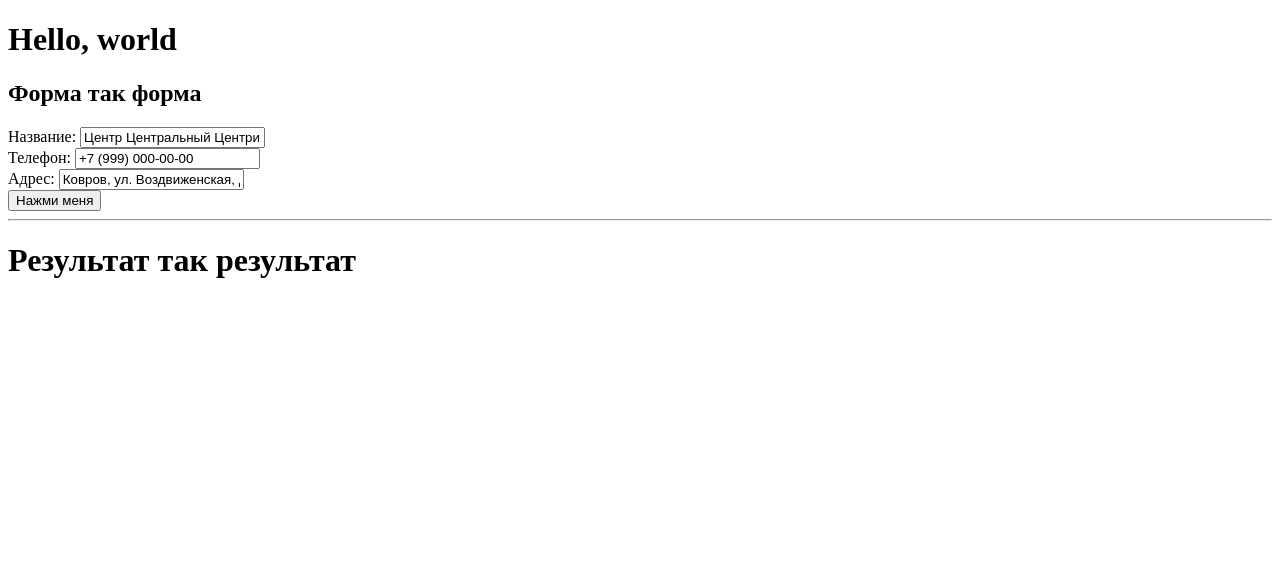
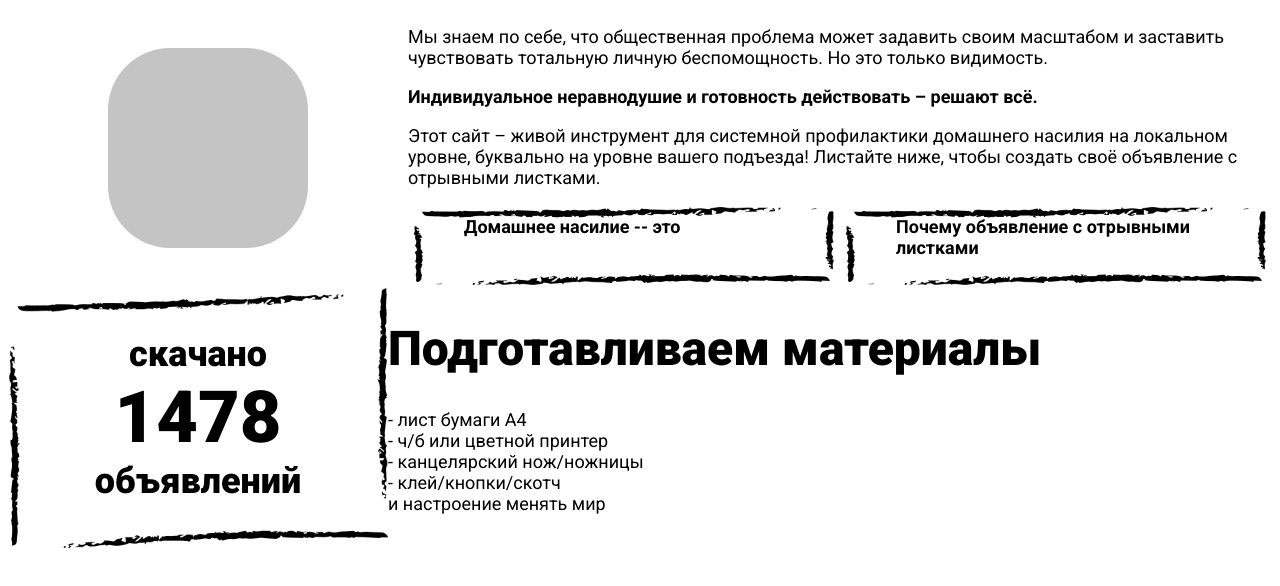
Before and after one commit to andresokol/homevio, a plain HTML site: page frontend/public/index.html in a window 1280 px wide. Drawn offline with Linux system fonts and the light colour scheme.

Commit message:
add first part

```diff
--- /dev/null
+++ b/frontend/public/index.css
@@ -0,0 +1,67 @@
+div.container {
+  max-width: 1440px;
+  margin: 0 auto;
+}
+
+div.block {
+  display: flex;
+  width: 100%;
+}
+
+div.logo_mock {
+  width: 200px;
+  height: 200px;
+
+  margin: 40px 100px;
+
+  border-radius: 62px;
+  background-color: #c4c4c4;
+}
+
+div.drawn_button_cnt {
+  display: flex;
+  justify-content: space-around;
+}
+
+div.drawn_button {
+  width: 420px;
+  height: 80px;
+  padding: 10px 50px;
+  box-sizing: border-box;
+
+  background-image: url("./img/button_bg.png");
+  background-size: contain;
+  background-position: center;
+  background-repeat: no-repeat;
+
+  font-weight: 700;
+}
+
+div.download_counter {
+  text-align: center;
+
+  background-image: url("./img/counter_bg.png");
+  background-size: contain;
+  background-position: center;
+  background-repeat: no-repeat;
+
+  width: 380px;
+  height: 260px;
+  padding: 45px 0 0 0;
+  box-sizing: border-box;
+}
+
+div.download_counter > p {
+  font-weight: 900;
+  font-size: 36px;
+  margin: 0;
+}
+
+div.download_counter > p#download_counter_number {
+  font-size: 72px;
+}
+
+h1 {
+  font-weight: 900;
+  font-size: 48px;
+}
--- a/frontend/public/index.html
+++ b/frontend/public/index.html
@@ -1,17 +1,77 @@
 <!DOCTYPE html>
 <html>
-
   <head>
-  <meta charset="utf-8">
-  <meta name="viewport" content="width=device-width, initial-scale=1">
+    <meta charset="utf-8" />
+    <meta name="viewport" content="width=device-width, initial-scale=1" />
     <title>every3.help</title>
 
-  <style media="screen">
+    <link
+      href="https://fonts.googleapis.com/css2?family=Roboto:ital,wght@0,100;0,300;0,400;0,500;0,700;0,900;1,100;1,300;1,400;1,500;1,700;1,900&display=swap"
+      rel="stylesheet"
+    />
+    <link href="index.css" rel="stylesheet" />
+
+    <style>
+      * {
+        font-family: "Roboto", sans-serif;
+        font-size: 18px;
+      }
     </style>
   </head>
 
   <body>
-  <h1>Hello, world</h1>
+    <div class="container">
+      <div class="block">
+        <div>
+          <div class="logo_mock"></div>
+        </div>
+        <div>
+          <p>
+            Мы знаем по себе, что общественная проблема может задавить своим
+            масштабом и заставить чувствовать тотальную личную беспомощность. Но
+            это только видимость.
+          </p>
+          <p>
+            <b>
+              Индивидуальное неравнодушие и готовность действовать – решают всё.
+            </b>
+          </p>
+          <p>
+            Этот сайт – живой инструмент для системной профилактики домашнего
+            насилия на локальном уровне, буквально на уровне вашего подъезда!
+            Листайте ниже, чтобы создать своё объявление с отрывными листками.
+          </p>
+
+          <div class="drawn_button_cnt">
+            <div class="drawn_button">Домашнее насилие -- это</div>
+            <div class="drawn_button">
+              Почему объявление с отрывными листками
+            </div>
+          </div>
+        </div>
+      </div>
+
+      <div class="block">
+        <div class="download_counter">
+          <p>скачано</p>
+          <p id="download_counter_number">43</p>
+          <p id="download_counter_descriptor">объявления</p>
+        </div>
+
+        <div>
+          <h1>Подготавливаем материалы</h1>
+          <p>
+            - лист бумаги А4<br />
+            - ч/б или цветной принтер<br />
+            - канцелярский нож/ножницы<br />
+            - клей/кнопки/скотч<br />
+            и настроение менять мир<br />
+          </p>
+        </div>
+      </div>
+    </div>
+
+    <!-- <h1>Hello, world</h1>
 
   <div>
     <h2>Форма так форма</h2>
@@ -39,16 +99,34 @@
     <div>
       <img id="img_target" />
     </div>
-  </div>
+  </div> -->
 
     <script>
+      setInterval(function () {
+        var cnt = Math.floor(Math.random() * 2000) + 1;
+        var cnt_description = "объявлений";
+
+        if (cnt % 100 >= 10 && cnt % 100 < 20) {
+          //
+        } else if (cnt % 10 == 1) {
+          cnt_description = "объявление";
+        } else if (cnt % 10 == 2 || cnt % 10 == 3 || cnt % 10 == 4) {
+          cnt_description = "объявления";
+        }
+
+        document.getElementById("download_counter_number").innerText = cnt;
+        document.getElementById(
+          "download_counter_descriptor"
+        ).innerText = cnt_description;
+      }, 2000);
+
       function draw(data) {
         console.log(data);
         var reader = new FileReader();
         reader.readAsDataURL(data);
         reader.onloadend = function () {
           document.getElementById("img_target").src = reader.result;
-      }
+        };
       }
 
       function handleClickSubmit(event) {
@@ -56,23 +134,20 @@
         document.getElementById("img_target").src = "";
 
         console.log(event);
-      var orgname = document.getElementById('input_orgname').value;
-      var phone = document.getElementById('input_phone').value;
-      var address = document.getElementById('input_address').value;
+        var orgname = document.getElementById("input_orgname").value;
+        var phone = document.getElementById("input_phone").value;
+        var address = document.getElementById("input_address").value;
 
         console.log(orgname, phone, address);
 
         fetch(`http://localhost:5001/homevio/us-central1/genImage/`, {
-        method: 'POST',
+          method: "POST",
           headers: {
-          'Content-Type': 'application/json;charset=utf-8'
+            "Content-Type": "application/json;charset=utf-8",
           },
-        body: JSON.stringify({ orgname, phone, address })
-      }).then(
-        response => response.blob().then(data => draw(data))
-      );
+          body: JSON.stringify({ orgname, phone, address }),
+        }).then((response) => response.blob().then((data) => draw(data)));
       }
     </script>
   </body>
-
 </html>
```
Also changed, not shown: frontend/public/img/button_bg.png (added), frontend/public/img/counter_bg.png (added). Lines whose indentation alone changed are shown as unchanged.
